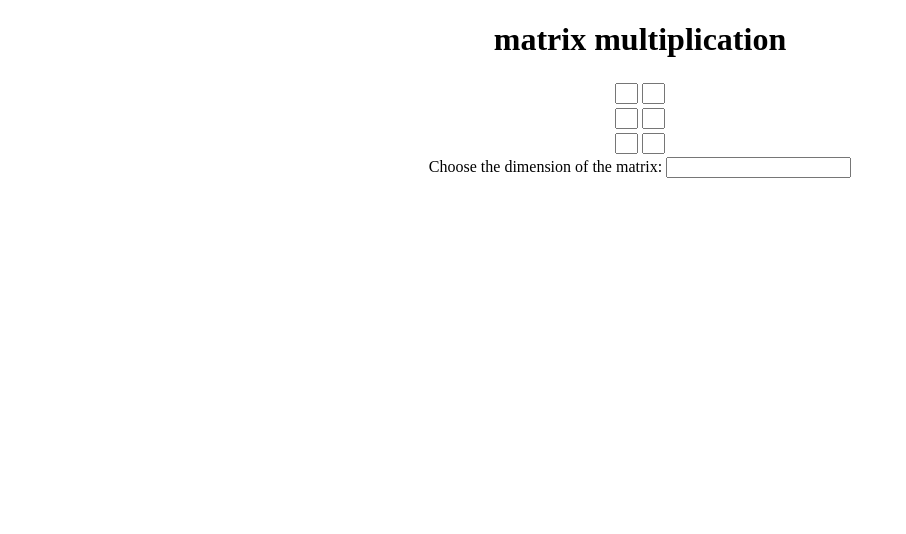
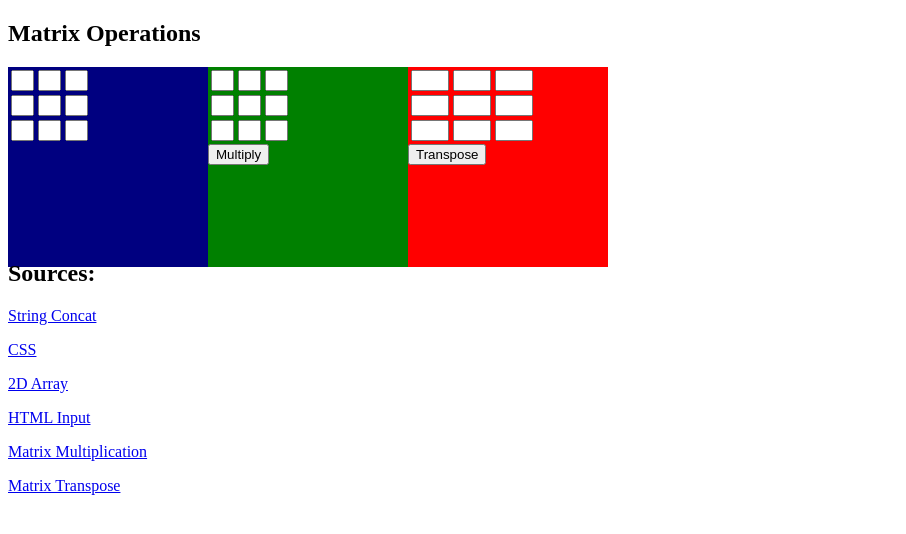
Before and after one commit to abdikmen/advanced-programming, a plain HTML site: page matrix.html in a window 1280 px wide. Shown: the whole page, without its empty margins (0-906 px from the left). Drawn offline with Linux system fonts and the light colour scheme.

Commit message:
Term Project - Functions

```diff
--- a/matrix.html
+++ b/matrix.html
@@ -1,63 +1,185 @@
 <!DOCTYPE html>
 <html>
 <head>
-	<meta charset="UTF-8">
+    <meta charset="UTF-8">
     <meta name="viewport" content="width=device-width">
     <meta name="author" content="Arif Burak Dikmen, 2018" />
     <meta name="description" content="BLM305 FSMV University" />
 </head>
 <style>
 
-    .matrix {
-        position: relative;
-    }
-    .matrix:first, .matrix:last {
-        content: "";
-        position: absolute;
-        top: 0;
-        border: 1px solid #000;
-        width: 6px;
-        height: 100%;
-    }
-    .matrix:first {
-        left: -6px;
-        border-right: 0;
-    }
-    .matrix:last {
-        right: -6px;
-        border-left: 0;
-    }
+#firstDiv {
+     width: 200px;
+     height:200px;
+     background-color: navy;
+     float : left;
+}
+#secondDiv {
+     width: 200px;
+     height:200px;
+     background-color: green;
+     float : left;
+}
 
+#sumDiv {
+     width: 200px;
+     height:200px;
+     background-color: red;
+     float : left;
+}
+
+#sources{
+    position:fixed;
+    top:30vh;
+}
 
 </style>
 <body>
 
-<div align=center>
-        <h1>matrix multiplication</h1>
+<h2 align=left>Matrix Operations</h2>
+
+<div class="entire-thing">
+
+    <div id="firstDiv">
     <table class="matrix">
         <tr>
-            <td><input type="text" style="width: 15px;"></td>
-            <td><input type="text" style="width: 15px;"></td>
+            <td><input id="00" type="text" style="width: 15px;"></td>
+            <td><input id="01" type="text" style="width: 15px;"></td>
+            <td><input id="02" type="text" style="width: 15px;"></td>
+
         </tr>
         <tr>
-           <td><input type="text" style="width: 15px;"></td>
-            <td><input type="text" style="width: 15px;"></td>
+           <td><input id="10" type="text" style="width: 15px;"></td>
+            <td><input id="11" type="text" style="width: 15px;"></td>
+            <td><input id="12" type="text" style="width: 15px;"></td>
         </tr>
         <tr>
-            <td><input type="text" style="width: 15px;"></td>
-            <td><input type="text" style="width: 15px;"></td>
+            <td><input id="20" type="text" style="width: 15px;"></td>
+            <td><input id="21" type="text" style="width: 15px;"></td>
+            <td><input id="22" type="text" style="width: 15px;"></td>
         </tr>
     </table>
-    <label for="myBrowser">Choose the dimension of the matrix:</label>
-<input list="browsers" id="myBrowser" name="myBrowser" />
-<datalist id="browsers">
-  <option value="2x2">
-  <option value="3x3">
-  <option value="4x4">
-  <option value="5x5">
-  <option value="6x6">
-  <option value="7x7">
-</datalist> </div>
+</div>
+
+<div id="secondDiv">
+<table class="matrix2">
+        <tr>
+            <td><input id="002" type="text" style="width: 15px;"></td>
+            <td><input id="012" type="text" style="width: 15px;"></td>
+            <td><input id="022" type="text" style="width: 15px;"></td>
+        </tr>
+        <tr>
+           <td><input id="102" type="text" style="width: 15px;"></td>
+            <td><input id="112" type="text" style="width: 15px;"></td>
+            <td><input id="122" type="text" style="width: 15px;"></td>
+        </tr>
+        <tr>
+            <td><input id="202" type="text" style="width: 15px;"></td>
+            <td><input id="212" type="text" style="width: 15px;"></td>
+            <td><input id="222" type="text" style="width: 15px;"></td>
+
+        </tr>
+    </table>
+    <button onclick="matrizenMultiplikation()">Multiply</button>
+</div>
+
+<div id="sumDiv">
+<table class="matrix3">
+        <tr>
+            <td><input id="00r" type="text" style="width: 30px;"></td>
+            <td><input id="01r" type="text" style="width: 30px;"></td>
+            <td><input id="02r" type="text" style="width: 30px;"></td>
+        </tr>
+        <tr>
+           <td><input id="10r" type="text" style="width: 30px;"></td>
+            <td><input id="11r" type="text" style="width: 30px;"></td>
+            <td><input id="12r" type="text" style="width: 30px;"></td>
+        </tr>
+        <tr>
+            <td><input id="20r" type="text" style="width: 30px;"></td>
+            <td><input id="21r" type="text" style="width: 30px;"></td>
+            <td><input id="22r" type="text" style="width: 30px;"></td>
+
+        </tr>
+    </table>
+        <button onclick="transponierte()">Transpose</button>
+
+</div>
+<div id="sources">
+<h2>Sources: </h2>
+
+<p><a href="https://www.geeksforgeeks.org/javascript-string-prototype-concat-function/">String Concat</a></p>
+<p><a href="http://www.technomark.in/How-To-Place-Two-Divs-Next-To-Each-Other-Using-CSS.aspx">CSS</a></p>
+<p><a href="https://stackoverflow.com/questions/966225/how-can-i-create-a-two-dimensional-array-in-javascript">2D Array</a></p>
+<p><a href="https://stackoverflow.com/questions/7470268/html-input-name-vs-id">HTML Input</a></p>
+<p><a href="https://stackoverflow.com/questions/27205018/multiply-2-matrices-in-javascript">Matrix Multiplication</a></p>
+<p><a href="https://stackoverflow.com/a/46805290">Matrix Transpose</a></p>
+</div>
+</div>
+
+
+
+
+<script type="text/javascript">
+"use strict";
+
+function matrizenMultiplikation(){
+
+    var firstMat = [
+  [document.getElementById("00").value, document.getElementById("01").value, document.getElementById("02").value],
+  [document.getElementById("10").value, document.getElementById("11").value, document.getElementById("12").value],
+  [document.getElementById("20").value, document.getElementById("21").value, document.getElementById("22").value],
+];
+
+var secMat = [
+  [document.getElementById("002").value, document.getElementById("012").value, document.getElementById("022").value],
+  [document.getElementById("102").value, document.getElementById("112").value, document.getElementById("122").value],
+  [document.getElementById("202").value, document.getElementById("212").value, document.getElementById("222").value],
+];
+
+let sumMat = [];
+
+    for (var i = 0; i < firstMat.length; i++) {
+        sumMat[i] = [];
+        for (var j = 0; j < secMat[0].length; j++) {
+            var sum = 0;
+            for (var k = 0; k < firstMat[0].length; k++) {
+                sum += firstMat[i][k] * secMat[k][j];
+            }
+            sumMat[i][j] = sum;
+            var idx = "".concat(i,j,"r");
+            document.getElementById(idx).value = sum;
+        }
+    }
+}
+
+
+
+function transponierte() {
+
+let lastMat = [
+  [document.getElementById("00r").value, document.getElementById("01r").value, document.getElementById("02r").value],
+  [document.getElementById("10r").value, document.getElementById("11r").value, document.getElementById("12r").value],
+  [document.getElementById("20r").value, document.getElementById("21r").value, document.getElementById("22r").value],
+];
+
+  const rows = lastMat.length, cols = lastMat[0].length;
+  const grid = [];
+  for (let j = 0; j < cols; j++) {
+    grid[j] = Array(rows);
+  }
+  for (let i = 0; i < rows; i++) {
+    for (let j = 0; j < cols; j++) {
+      grid[j][i] = lastMat[i][j];
+      var idy = "".concat(j,i,"r");
+      document.getElementById(idy).value = grid[j][i];
+    }
+  }
+
+}
+</script>
 
 </body>
+
+
 </html>
```
